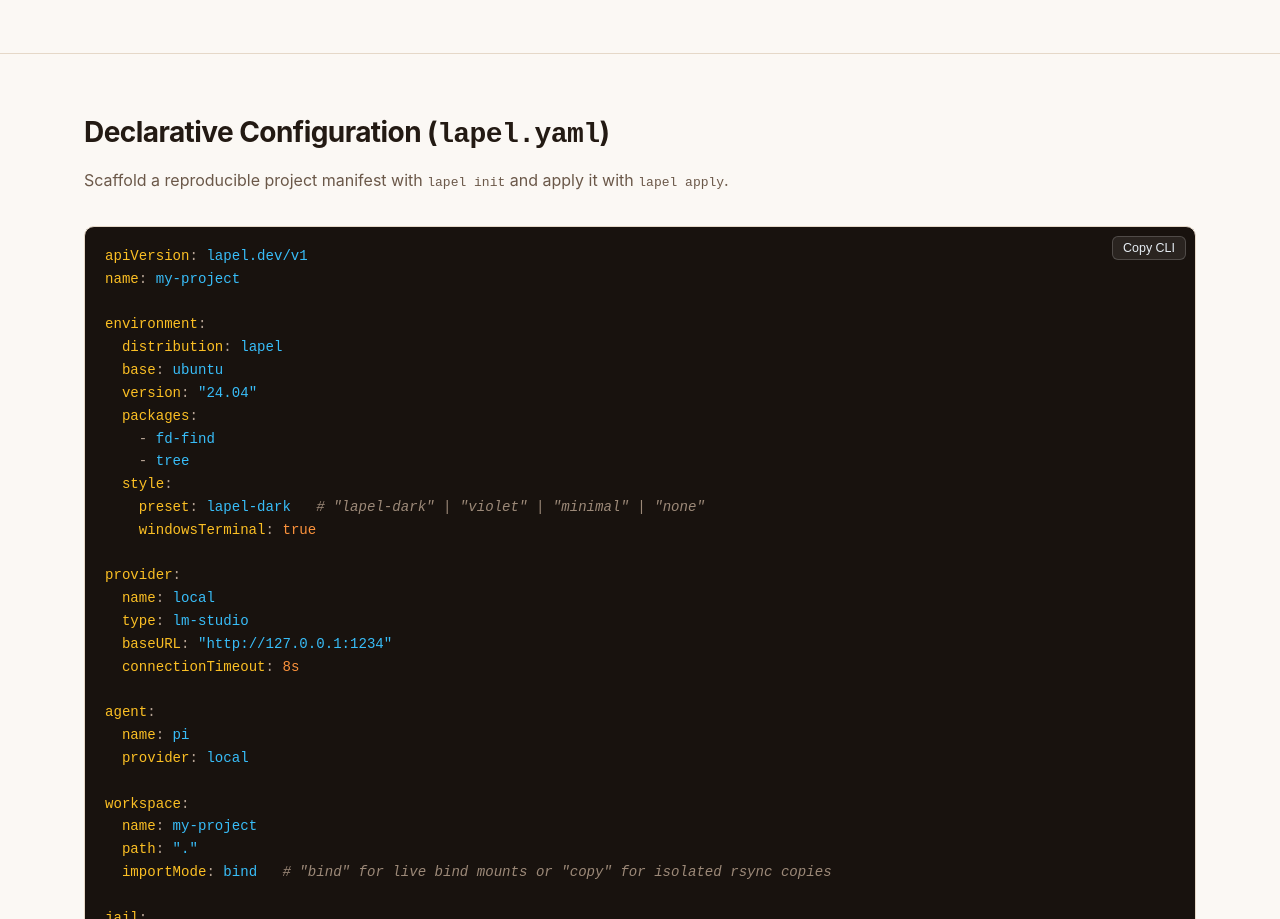
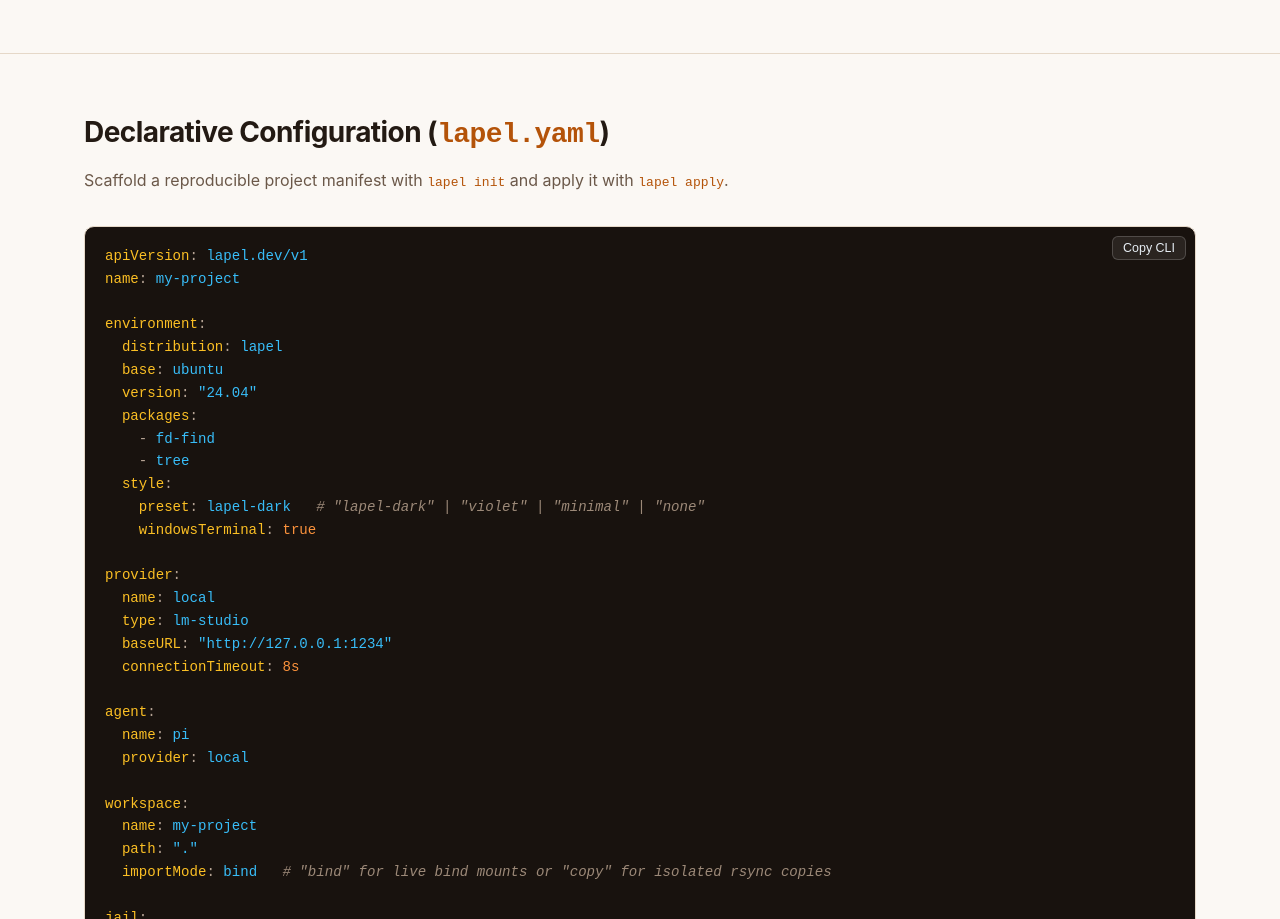
Before and after one commit to kurtisnotcurtis/lapel, a plain HTML site: page docs/index.html in a window 1280 px wide. Shown: the part 4287-5206 px from the top of the page. Drawn offline with Linux system fonts and the light colour scheme.

Commit message:
style(site): highlight inline code tags in Declarative Configuration section

```diff
--- a/docs/index.html
+++ b/docs/index.html
@@ -511,6 +511,7 @@
     #lean-distro code,
     #quickstart code,
     #integrations code,
+    #manifest :not(pre) > code,
     #privacy code {
       color: var(--accent);
     }
```
